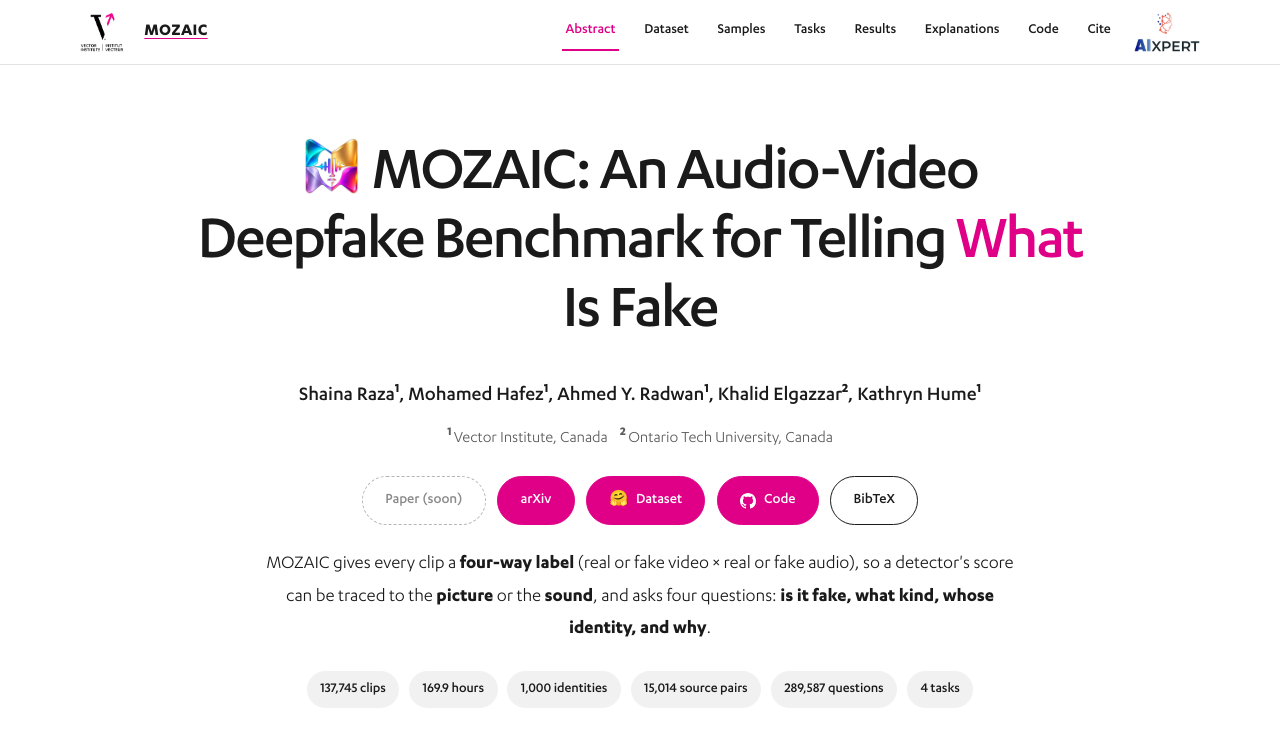
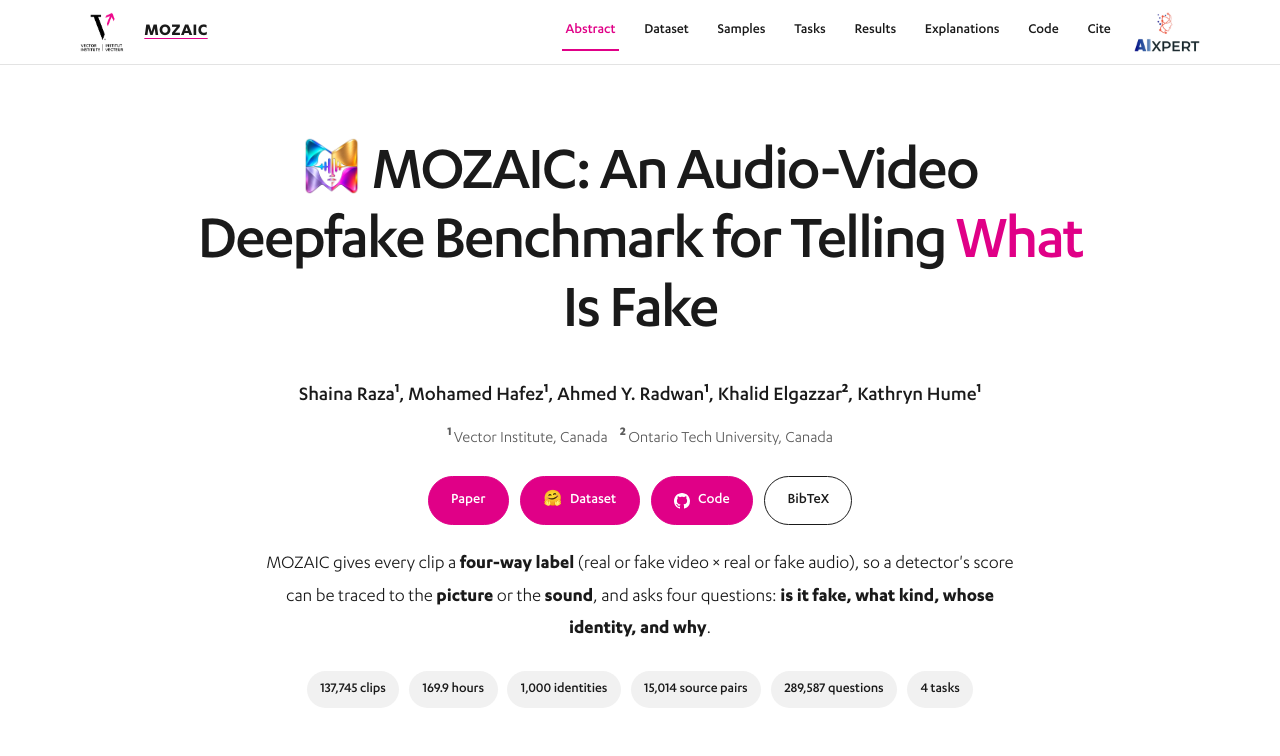
Before and after one commit to VectorInstitute/mozaic, a plain HTML site: page docs/index.html in a window 1280 px wide. Shown: the top 756 px of the page. Drawn offline with Linux system fonts and the light colour scheme.

Commit message:
docs(website): one Paper button, linking to arXiv (#3)

```diff
--- a/docs/index.html
+++ b/docs/index.html
@@ -36,9 +36,7 @@
           <p class="authors">Shaina Raza<sup>1</sup>, Mohamed Hafez<sup>1</sup>, Ahmed Y. Radwan<sup>1</sup>, Khalid Elgazzar<sup>2</sup>, Kathryn Hume<sup>1</sup></p>
           <p class="affiliations"><sup>1</sup>Vector Institute, Canada &nbsp;&nbsp; <sup>2</sup>Ontario Tech University, Canada</p>
           <div class="button-row">
-           <a class="btn soon" href="#" aria-disabled="true" title="Available on release">Paper (soon)</a>
-
-           <a class="btn btn-primary" href="https://arxiv.org/abs/2611.31301" target="_blank" rel="noopener">arXiv</a>
+            <a class="btn btn-primary" href="https://arxiv.org/abs/2611.31301" target="_blank" rel="noopener">Paper</a>
 
             <a class="btn btn-primary" href="https://huggingface.co/datasets/vector-institute/Mozaic" target="_blank" rel="noopener"><span aria-hidden="true">🤗</span> Dataset</a>
             <a class="btn btn-primary" href="https://github.com/VectorInstitute/mozaic" target="_blank" rel="noopener"><svg viewBox="0 0 16 16" aria-hidden="true"><path fill="currentColor" d="M8 0C3.58 0 0 3.58 0 8c0 3.54 2.29 6.53 5.47 7.59.4.07.55-.17.55-.38 0-.19-.01-.82-.01-1.49-2.01.37-2.53-.49-2.69-.94-.09-.23-.48-.94-.82-1.13-.28-.15-.68-.52-.01-.53.63-.01 1.08.58 1.23.82.72 1.21 1.87.87 2.33.66.07-.52.28-.87.51-1.07-1.78-.2-3.64-.89-3.64-3.95 0-.87.31-1.59.82-2.15-.08-.2-.36-1.02.08-2.12 0 0 .67-.21 2.2.82.64-.18 1.32-.27 2-.27.68 0 1.36.09 2 .27 1.53-1.04 2.2-.82 2.2-.82.44 1.1.16 1.92.08 2.12.51.56.82 1.27.82 2.15 0 3.07-1.87 3.75-3.65 3.95.29.25.54.73.54 1.48 0 1.07-.01 1.93-.01 2.2 0 .21.15.46.55.38A8.013 8.013 0 0016 8c0-4.42-3.58-8-8-8z"/></svg> Code</a>
```
